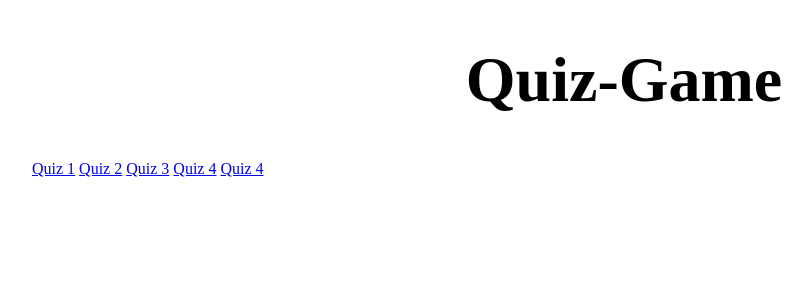
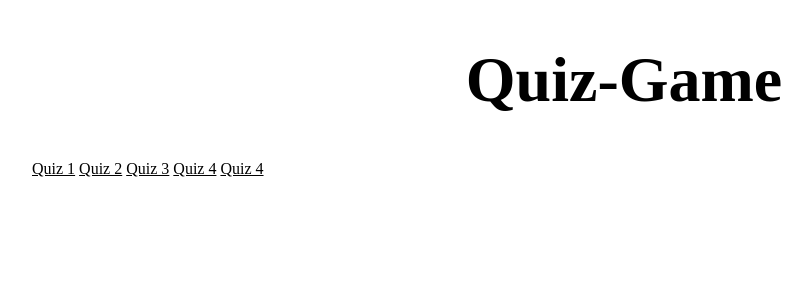
Before and after one commit to janBodenmann/Mitt-Projekt-Quiz, a PHP site: page /html/index.html in a window 1280 px wide. Shown: the top 300 px of the page, without its empty margins (16-828 px from the left). Run offline with PHP 8.4, Linux system fonts and the light colour scheme.

Commit message:
CSS Navigation Change

```diff
--- a/css/style.css
+++ b/css/style.css
@@ -5,3 +5,7 @@ h1 {
     color:black;
     font-size: 400%;
 }
+a {
+    color:black;
+    font-size: 100%;
+}
--- a/html/index.html
+++ b/html/index.html
@@ -33,7 +33,6 @@
 
 
 
-
 </body>
 
 </html>
```
